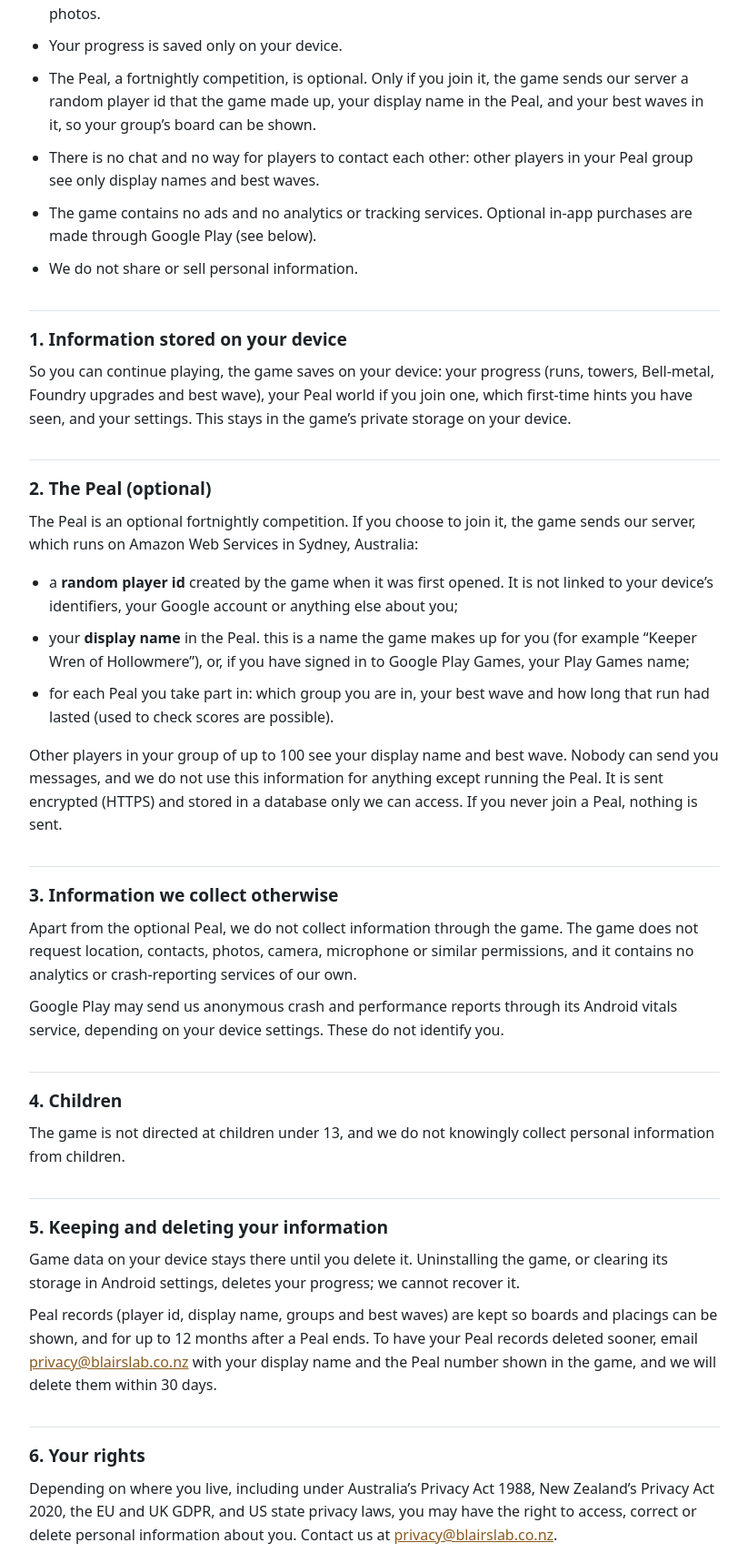
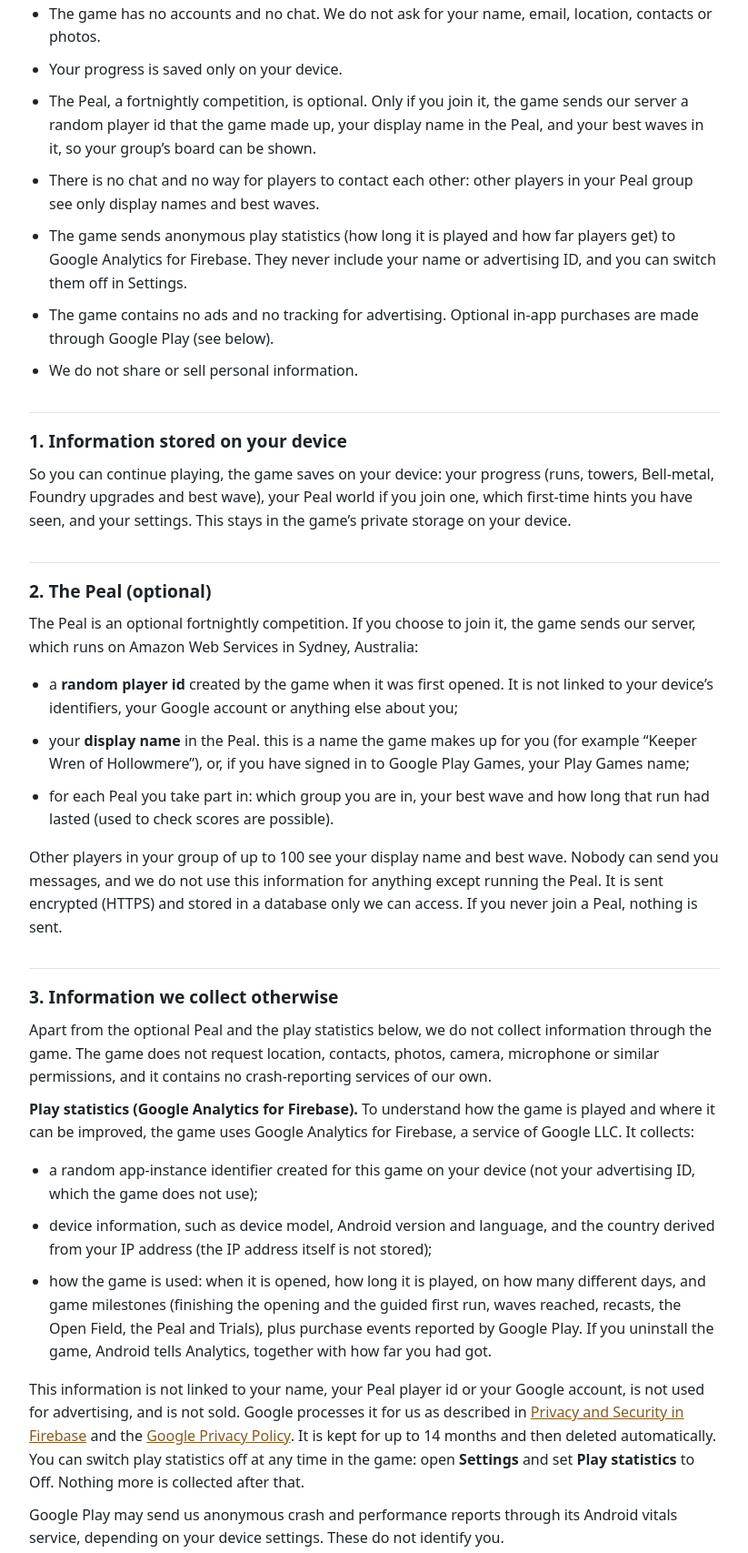
Before and after one commit to 5Rage/lastbell-privacy, a plain HTML site: page index.html in a window 1280 px wide. Shown: the part 319-2026 px from the top of the page at 91% size, without its empty margins (228-1051 px from the left). Drawn offline with Linux system fonts and the light colour scheme.

Commit message:
Anonymous play statistics (Google Analytics for Firebase), with an in-game Off switch

```diff
--- a/index.html
+++ b/index.html
@@ -20,7 +20,7 @@
 <body>
 <main>
 <h1>Privacy Policy — The Last Bell</h1>
-<p class="meta">Effective date: 18 October 2026 · Updated 19 October 2026 to cover optional purchases and Google Play Games, and 24 October 2026 for cloud saves (the Peal: 18 October 2026)</p>
+<p class="meta">Effective date: 18 October 2026 · Updated 19 October 2026 to cover optional purchases and Google Play Games, 24 October 2026 for cloud saves, and 31 October 2026 to add play statistics (Google Analytics for Firebase) (the Peal: 18 October 2026)</p>
 
 <p>This policy explains what information the mobile game <strong>The Last Bell</strong> (“the game”) handles. The game is published by <strong>BlairsLab</strong> (“we”, “us”). If you have a question, contact us at <a href="mailto:privacy@blairslab.co.nz">privacy@blairslab.co.nz</a>.</p>
 
@@ -30,7 +30,8 @@
   <li>Your progress is saved only on your device.</li>
   <li>The Peal, a fortnightly competition, is optional. Only if you join it, the game sends our server a random player id that the game made up, your display name in the Peal, and your best waves in it, so your group’s board can be shown.</li>
   <li>There is no chat and no way for players to contact each other: other players in your Peal group see only display names and best waves.</li>
-  <li>The game contains no ads and no analytics or tracking services. Optional in-app purchases are made through Google Play (see below).</li>
+  <li>The game sends anonymous play statistics (how long it is played and how far players get) to Google Analytics for Firebase. They never include your name or advertising ID, and you can switch them off in Settings.</li>
+  <li>The game contains no ads and no tracking for advertising. Optional in-app purchases are made through Google Play (see below).</li>
   <li>We do not share or sell personal information.</li>
 </ul>
 
@@ -47,7 +48,14 @@
 <p>Other players in your group of up to 100 see your display name and best wave. Nobody can send you messages, and we do not use this information for anything except running the Peal. It is sent encrypted (HTTPS) and stored in a database only we can access. If you never join a Peal, nothing is sent.</p>
 
 <h2>3. Information we collect otherwise</h2>
-<p>Apart from the optional Peal, we do not collect information through the game. The game does not request location, contacts, photos, camera, microphone or similar permissions, and it contains no analytics or crash-reporting services of our own.</p>
+<p>Apart from the optional Peal and the play statistics below, we do not collect information through the game. The game does not request location, contacts, photos, camera, microphone or similar permissions, and it contains no crash-reporting services of our own.</p>
+<p><strong>Play statistics (Google Analytics for Firebase).</strong> To understand how the game is played and where it can be improved, the game uses Google Analytics for Firebase, a service of Google LLC. It collects:</p>
+<ul>
+  <li>a random app-instance identifier created for this game on your device (not your advertising ID, which the game does not use);</li>
+  <li>device information, such as device model, Android version and language, and the country derived from your IP address (the IP address itself is not stored);</li>
+  <li>how the game is used: when it is opened, how long it is played, on how many different days, and game milestones (finishing the opening and the guided first run, waves reached, recasts, the Open Field, the Peal and Trials), plus purchase events reported by Google Play. If you uninstall the game, Android tells Analytics, together with how far you had got.</li>
+</ul>
+<p>This information is not linked to your name, your Peal player id or your Google account, is not used for advertising, and is not sold. Google processes it for us as described in <a href="https://firebase.google.com/support/privacy">Privacy and Security in Firebase</a> and the <a href="https://policies.google.com/privacy">Google Privacy Policy</a>. It is kept for up to 14 months and then deleted automatically. You can switch play statistics off at any time in the game: open <strong>Settings</strong> and set <strong>Play statistics</strong> to Off. Nothing more is collected after that.</p>
 <p>Google Play may send us anonymous crash and performance reports through its Android vitals service, depending on your device settings. These do not identify you.</p>
 
 <h2>4. Children</h2>
```
